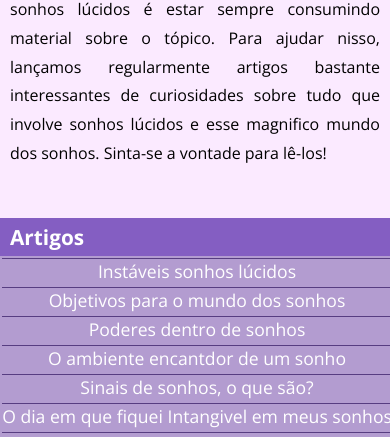
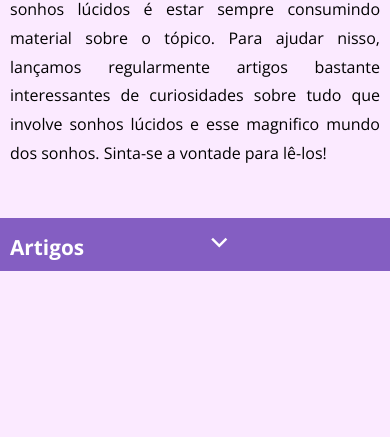
Before and after one commit to Jose-Miqueias/Dreamer, a plain HTML site: page index.html in a window 390 px wide. Shown: the part 1692-2129 px from the top of the page. Drawn offline with nearby package versions, Linux system fonts and the light colour scheme.

Commit message:
Lista para dispositivos moveis

```diff
--- a/estilo/style.css
+++ b/estilo/style.css
@@ -179,7 +179,7 @@ section#artigos p {
     line-height: 1.8rem
 }
 
-h3#lista_titulo {
+section#artigos > h3 {
     background-color: var(--cor-principal2);
     color: white;
     text-align: left;
@@ -188,16 +188,17 @@ h3#lista_titulo {
     padding: 5px 0px 5px 10px;
 }
 
-div#lista_art {
-    background-color: var(--cor-secundaria);
-    min-height: 400px;
-    padding: 50px 0px 0px 30px
+section#artigos > h3 > span#list-expand {
+    display: none;
 }
 
 ul {
+    display: block;
+    background-color: var(--cor-secundaria);
+    min-height: 400px;
+    padding: 50px 0px 0px 30px;
     list-style-position: inside;
     list-style-type: '\1F4DC\00A0';
-    width: fit-content;
 }
 
 ul li {
--- a/estilos/medias.css
+++ b/estilos/medias.css
@@ -83,33 +83,51 @@
         padding: 0px 10px;
     }
 
-    div#lista_art {
-        padding: 0px;
-        min-height: fit-content;
+    section#artigos > h3 {
+        padding-bottom: 10px;
+    }
+
+    section#artigos > h3 > span#list-expand {
+        display: inline-block;
+        width: calc(100% - 120px);
+        font-size: 2rem;
+        text-align: center;
+        background-color: transparent;
+        margin-left: 5px;
+        transform: translateY(4px);
     }
 
     ul{
+        display: none;
+        padding: 0px;
+        min-height: fit-content;
         text-align: left;
         list-style-type: none;
-        display: block;
         width: 100%;
     }
 
     ul li {
         display: block;
         margin: 0px;
+        padding: 0px;
         width: 100%;
     }
 
     ul a {
         text-align: center;
         display: block;
-        font-size: 1.1rem;
+        font-size: 1rem;
         font-weight: normal;
+        padding: 10px;
         color: white;
+        background-color: #6d4d9f;
         text-decoration: none;
         border: none;
-        border-top: 1px solid #573d81;
+        border-top: 1px solid #5b4085;
         transition: 0.5s;
     }
+
+    footer > p#cabecalho {
+        font-size: 0.8rem;
+    }
 }
--- a/index.html
+++ b/index.html
@@ -56,9 +56,8 @@
         <section id='artigos'>
             <h2>Descubra mais sobre o mundo dos sonhos</h2>
             <p>Uma coisa bastante importante para ter vários sonhos lúcidos é estar sempre consumindo material sobre o tópico. Para ajudar nisso, lançamos regularmente artigos bastante interessantes de curiosidades sobre tudo que involve sonhos lúcidos e esse magnifico mundo dos sonhos. Sinta-se a vontade para lê-los!</p>
-            <h3 id='lista_titulo'>Artigos</h3>
-            <div id="lista_art">
-                <ul>
+            <h3>Artigos<span id="list-expand" class="material-symbols-outlined" onclick="listaExpandir()">expand_more</span></h3>
+            <ul id="relatos">
                 <li><a href="#">Instáveis sonhos lúcidos</a></li>
                 <li><a href="#">Objetivos para o mundo dos sonhos</a></li>
                 <li><a href="#">Poderes dentro de sonhos</a></li>
@@ -66,9 +65,8 @@
                 <li><a href="#">Sinais de sonhos, o que são?</a></li>
                 <li><a href="#">O dia em que fiquei Intangivel em meus sonhos</a></li>
                 <li><a href="#">Ideias do que fazer em um sonho lúcido</a></li>
-                    <p><a href="#">More...</a></p>
+                <li><a href="#">More...</a></li>
             </ul>
-            </div>
         </section>
     </main>
     <footer>
@@ -87,10 +85,13 @@
         function mudouTamanho() {
             if (window.innerWidth > 610) {
                 menu.style.display = 'block'
+                relatos.style.display = 'block'
+
             }
 
             else {
                 menu.style.display = 'none'
+                relatos.style.display = 'none'
             }
         }
 
@@ -102,6 +103,16 @@
             menu.style.display = 'block'
            }
         }
+
+        function listaExpandir(){
+            if (relatos.style.display == 'block'){
+                relatos.style.display = 'none'
+                document.getElementById('list-expand').innerText = 'expand_more'
+            } else {
+                relatos.style.display = 'block'
+                document.getElementById('list-expand').innerText = 'expand_less'
+            }
+        }
     </script>
 </body>
 </html>
```
Lines whose indentation alone changed are shown as unchanged.
